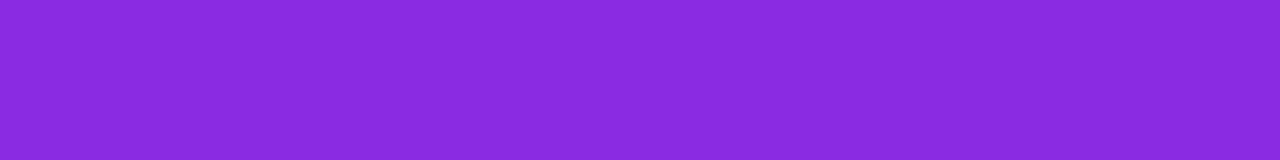
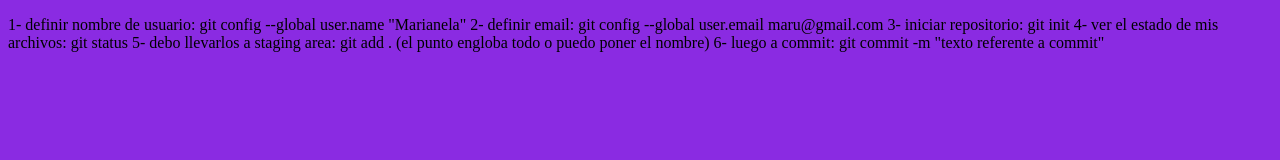
Before and after one commit to marianelaariasgibert/coder, a plain HTML site: page index.html in a window 1280 px wide. Drawn offline with Linux system fonts and the light colour scheme.

Commit message:
primer commit

```diff
--- a/index.html
+++ b/index.html
@@ -8,6 +8,15 @@
     <link rel="stylesheet" href="estilos.css">
 </head>
 <body>
+    <p>
+1- definir nombre de usuario: git config --global user.name "Marianela"
+2- definir email: git config --global user.email maru@gmail.com
+3- iniciar repositorio: git init
+4- ver el estado de mis archivos: git status
+5- debo llevarlos a staging area: git add . (el punto engloba todo o puedo poner el nombre)
+6- luego a commit: git commit -m "texto referente a commit"
 
+
+    </p>
 </body>
 </html>
```
